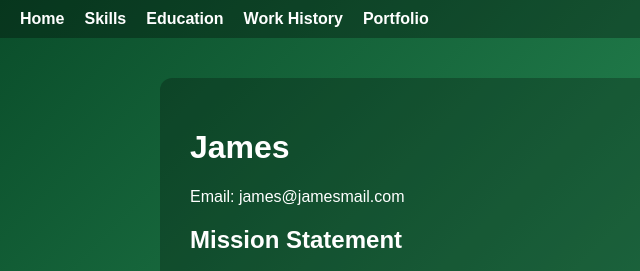
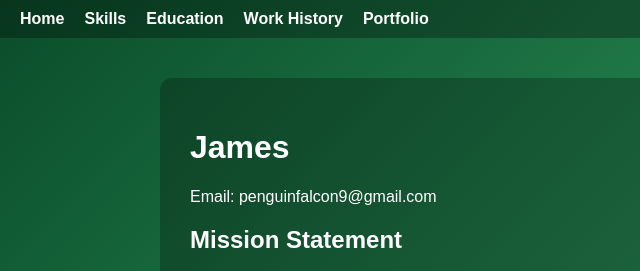
Before and after one commit to warblingGerbil/resume, a plain HTML site: page index.html in a window 1280 px wide. Shown: the top 271 px of the page, 0-640 px from the left. Drawn offline with Linux system fonts and the light colour scheme.

Commit message:
Update index.html

```diff
--- a/index.html
+++ b/index.html
@@ -17,7 +17,7 @@
 
   <div class="container">
     <h1>James</h1>
-    <p>Email: james@jamesmail.com</p>
+    <p>Email: penguinfalcon9@gmail.com</p>
 
     <h2>Mission Statement</h2>
     <p>
```
